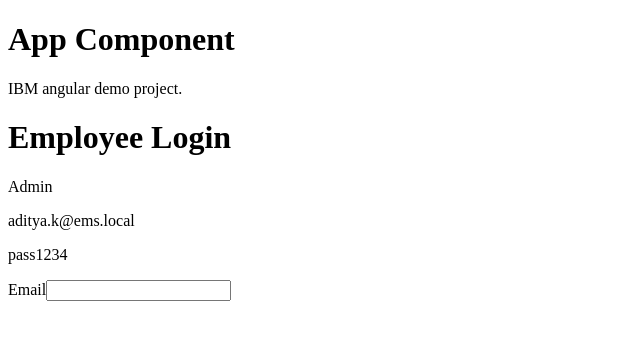
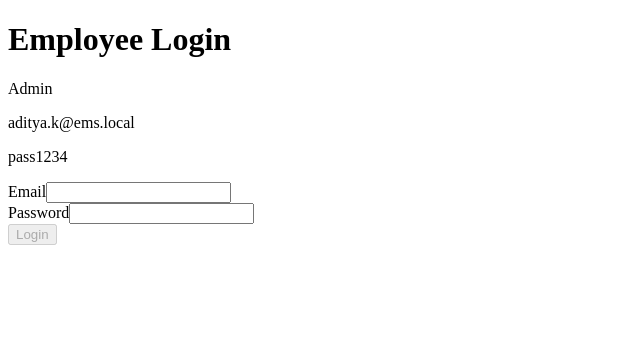
Before and after one commit to dyesmuk/ibm-angular-demo-4-jun-2026, an Angular app: page /login in a window 1280 px wide. Before the commit this address led to /. Shown: the top 340 px of the page, without its empty margins (0-640 px from the left). Built offline with nearby package versions, Linux system fonts and the light colour scheme.

Commit message:
code updated

```diff
--- a/src/app/app.routes.ts
+++ b/src/app/app.routes.ts
@@ -1,3 +1,18 @@
 import { Routes } from '@angular/router';
 
-export const routes: Routes = [];
+import { Home } from './components/home/home';
+import { Login } from './components/login/login';
+import { Register } from './components/register/register';
+import { EmployeeList } from './components/employee-list/employee-list';
+
+export const routes: Routes = [
+    { path: '', component: Home },
+    { path: 'login', component: Login },
+    { path: 'register', component: Register },
+    { path: 'home', component: Home },
+    { path: 'employees', component: EmployeeList },
+];
+
+// import { Routes } from '@angular/router';
+
+// export const routes: Routes = [];
--- a/src/app/components/login/login.html
+++ b/src/app/components/login/login.html
@@ -1,4 +1,50 @@
 <div>
+
+    <h1>Employee Login</h1>
+
+    <div>
+        <p>Admin</p>
+        <p>aditya.k@ems.local</p>
+        <p>pass1234</p>
+    </div>
+
+    <form (ngSubmit)="login()" #loginForm="ngForm">
+
+        <label>Email</label>
+        <input type="email" name="email" [(ngModel)]="user.email" required email>
+
+        <br />
+
+        <label>Password</label>
+        <input type="password" name="password" [(ngModel)]="user.password" required>
+
+        <br />
+
+        <button type="submit" [disabled]="loginForm.invalid">
+            Login
+        </button>
+
+    </form>
+
+    @if (errorMessage()) {
+    <div>
+        {{ errorMessage() }}
+    </div>
+    }
+
+    @if (loggedInUser(); as employee) {
+    <div>
+        <h3>Logged In Employee</h3>
+
+        <p>{{ employee.id }}</p>
+        <p>{{ employee.fullName }}</p>
+        <p>{{ employee.email }}</p>
+        <p>{{ token }}</p>
+    </div>
+    }
+
+</div>
+<!-- <div>
 
     <h1>Employee Login</h1>
     <div>
@@ -10,7 +56,11 @@
     <form (ngSubmit)="login()" #loginForm="ngForm">
         <label>Email</label>
         <input type="email" name="email" [(ngModel)]="user.email" required email>
-
+        <br />
+        <label>Password</label>
+        <input type="password" name="password" [(ngModel)]="user.password" required>
+        <br />
+        <button type="submit" [disabled]="loginForm.invalid">Login</button>
     </form>
 
     @if(errorMessage){
@@ -28,7 +78,7 @@
         <p>{{ token }}</p>
     </div>
     }
-</div>
+</div> -->
 
 <!-- <div>
     <h2>Observable / subscribe Demo</h2>
--- a/src/app/components/login/login.ts
+++ b/src/app/components/login/login.ts
@@ -1,5 +1,6 @@
+
 import { CommonModule } from '@angular/common';
-import { ChangeDetectorRef, Component, inject } from '@angular/core';
+import { ChangeDetectorRef, Component, inject, signal } from '@angular/core';
 import { FormsModule } from '@angular/forms';
 import { HighlightDirective } from '../../directives/highlight';
 import { UserService } from '../../services/user/user-service';
@@ -14,7 +15,28 @@ import { Employee } from '../../models/employee.model';
 })
 export class Login {
 
+  cdr = inject(ChangeDetectorRef);
+  userService = inject(UserService);
+  user: LoginRequest = { email: '', password: '' };
+  loggedInUser = signal<Employee | null>(null);
+  errorMessage = signal<string | null>(null);
+  token: string = '';
 
+
+  login = () => {
+    this.userService.loginUser(this.user).subscribe({
+      next: (data) => {
+        console.log(data);
+        this.loggedInUser.set(data.employee);
+        this.token = data.token;
+      },
+      error: (error) => {
+        console.error(error);
+        this.errorMessage.set(error.error.error);
+      },
+      complete: () => { console.log('completed.') }
+    });
+  }
 }
 
 // import { CommonModule } from '@angular/common';
@@ -22,7 +44,8 @@ export class Login {
 // import { FormsModule } from '@angular/forms';
 // import { HighlightDirective } from '../../directives/highlight';
 // import { UserService } from '../../services/user/user-service';
-// import User from '../../models/user.model';
+// import { LoginRequest } from '../../models/login-request.model';
+// import { Employee } from '../../models/employee.model';
 
 // @Component({
 //   selector: 'app-login',
@@ -34,87 +57,130 @@ export class Login {
 
 //   cdr = inject(ChangeDetectorRef);
 //   userService = inject(UserService);
-//   user: User = { id: 0, name: '', username: '', email: '' };
+//   user: LoginRequest = { email: '', password: '' };
+//   loggedInUser: Employee | null = null;
+//   errorMessage: string = '';
+//   token: string = '';
 
-//   // constructor(private cdr: ChangeDetectorRef, private userService: UserService) { }
 
-//   // syntax with error handling
-//   loadUser = () => {
-//     this.userService.getUser(4).subscribe({
+//   login = () => {
+//     this.userService.loginUser(this.user).subscribe({
 //       next: (data) => {
 //         console.log(data);
-//         this.user = data;
+//         this.loggedInUser = data.employee;
+//         this.token = data.token;
 //         this.cdr.markForCheck();
 //       },
-//       error: (err) => { console.error(err); },
+//       error: (error) => {
+//         console.error(error);
+//         this.errorMessage = error.error.error;
+//         this.cdr.markForCheck();
+//       },
 //       complete: () => { console.log('completed.') }
 //     });
 //   }
 // }
 
 
-// (abc) => {
-//     console.log(abc);
-//     this.user = abc;
-//     this.cdr.markForCheck();
-//   }
+
+// // import { CommonModule } from '@angular/common';
+// // import { ChangeDetectorRef, Component, inject } from '@angular/core';
+// // import { FormsModule } from '@angular/forms';
+// // import { HighlightDirective } from '../../directives/highlight';
+// // import { UserService } from '../../services/user/user-service';
+// // import User from '../../models/user.model';
+
+// // @Component({
+// //   selector: 'app-login',
+// //   imports: [CommonModule, FormsModule, HighlightDirective],
+// //   templateUrl: './login.html',
+// //   styleUrl: './login.css',
+// // })
+// // export class Login {
+
+// //   cdr = inject(ChangeDetectorRef);
+// //   userService = inject(UserService);
+// //   user: User = { id: 0, name: '', username: '', email: '' };
+
+// //   // constructor(private cdr: ChangeDetectorRef, private userService: UserService) { }
+
+// //   // syntax with error handling
+// //   loadUser = () => {
+// //     this.userService.getUser(4).subscribe({
+// //       next: (data) => {
+// //         console.log(data);
+// //         this.user = data;
+// //         this.cdr.markForCheck();
+// //       },
+// //       error: (err) => { console.error(err); },
+// //       complete: () => { console.log('completed.') }
+// //     });
+// //   }
+// // }
 
 
-// syntax for no error handling
-// subscribe((v) => {})
-// syntax with error handling
-// subscribe({next, error, complete})
-// subscribe({next, error})
-// subscribe({next: () => {}, error: () => {}, complete: () => {}})
-// subscribe({next: (v) => {}, error: (e) => {}, complete: (c) => {}})
+// // (abc) => {
+// //     console.log(abc);
+// //     this.user = abc;
+// //     this.cdr.markForCheck();
+// //   }
 
-// syntax for no error handling
-// loadUser() {
-//   this.userService.getUser(4).subscribe((abc) => {
-//     console.log(abc);
-//     this.user = abc;
-//     this.cdr.markForCheck();
-//   });
-// }
-// }
+
+// // syntax for no error handling
+// // subscribe((v) => {})
+// // syntax with error handling
+// // subscribe({next, error, complete})
+// // subscribe({next, error})
+// // subscribe({next: () => {}, error: () => {}, complete: () => {}})
+// // subscribe({next: (v) => {}, error: (e) => {}, complete: (c) => {}})
+
+// // syntax for no error handling
+// // loadUser() {
+// //   this.userService.getUser(4).subscribe((abc) => {
+// //     console.log(abc);
+// //     this.user = abc;
+// //     this.cdr.markForCheck();
+// //   });
+// // }
+// // }
 
 
 
-// import { CommonModule } from '@angular/common';
-// import { ChangeDetectorRef, Component, inject } from '@angular/core';
-// import { FormsModule } from '@angular/forms';
-// import { HighlightDirective } from '../../directives/highlight';
-// import { UserService, User } from '../../services/user/user-service';
-// import { interval } from 'rxjs';
+// // import { CommonModule } from '@angular/common';
+// // import { ChangeDetectorRef, Component, inject } from '@angular/core';
+// // import { FormsModule } from '@angular/forms';
+// // import { HighlightDirective } from '../../directives/highlight';
+// // import { UserService, User } from '../../services/user/user-service';
+// // import { interval } from 'rxjs';
 
-// @Component({
-//   selector: 'app-login',
-//   imports: [CommonModule, FormsModule, HighlightDirective],
-//   templateUrl: './login.html',
-//   styleUrl: './login.css',
-// })
-// export class Login {
+// // @Component({
+// //   selector: 'app-login',
+// //   imports: [CommonModule, FormsModule, HighlightDirective],
+// //   templateUrl: './login.html',
+// //   styleUrl: './login.css',
+// // })
+// // export class Login {
 
-//   counter = 0;
-//   counter$ = interval(1000);
+// //   counter = 0;
+// //   counter$ = interval(1000);
 
-//   //  newer versions
-//   cdr = inject(ChangeDetectorRef);
-//   userService2 = inject(UserService);
+// //   //  newer versions
+// //   cdr = inject(ChangeDetectorRef);
+// //   userService2 = inject(UserService);
 
-//   // old syntax
-//   constructor(private abc: ChangeDetectorRef, private userSrvice: UserService) { }
+// //   // old syntax
+// //   constructor(private abc: ChangeDetectorRef, private userSrvice: UserService) { }
 
-//   startCounting() {
+// //   startCounting() {
 
-//     this.counter$.subscribe((value) => {
-//       console.log('Value:', value);
-//       this.counter = value;
-//       this.cdr.markForCheck();
-//     });
-//   }
-//   // this.userService.
-// }
+// //     this.counter$.subscribe((value) => {
+// //       console.log('Value:', value);
+// //       this.counter = value;
+// //       this.cdr.markForCheck();
+// //     });
+// //   }
+// //   // this.userService.
+// // }
 
 
 
@@ -146,125 +212,125 @@ export class Login {
 
 
 
-// import { CommonModule } from '@angular/common';
-// import { ChangeDetectorRef, Component, inject } from '@angular/core';
-// import { FormsModule } from '@angular/forms';
-// import { HighlightDirective } from '../../directives/highlight';
-// import { UserService, User } from '../../services/user/user-service';
+// // import { CommonModule } from '@angular/common';
+// // import { ChangeDetectorRef, Component, inject } from '@angular/core';
+// // import { FormsModule } from '@angular/forms';
+// // import { HighlightDirective } from '../../directives/highlight';
+// // import { UserService, User } from '../../services/user/user-service';
 
-// @Component({
-//   selector: 'app-login',
-//   imports: [CommonModule, FormsModule, HighlightDirective],
-//   templateUrl: './login.html',
-//   styleUrl: './login.css',
-// })
+// // @Component({
+// //   selector: 'app-login',
+// //   imports: [CommonModule, FormsModule, HighlightDirective],
+// //   templateUrl: './login.html',
+// //   styleUrl: './login.css',
+// // })
 
-// export class Login {
-//   private userService = inject(UserService);
-//   private cdr = inject(ChangeDetectorRef);
+// // export class Login {
+// //   private userService = inject(UserService);
+// //   private cdr = inject(ChangeDetectorRef);
 
-//   user: User | null = null;
+// //   user: User | null = null;
 
-//   loadUser() {
-//     this.userService.getUser(2).subscribe({
-//       next: (data) => {
-//         console.log(data);
-//         this.user = data;
-//         this.cdr.markForCheck();
+// //   loadUser() {
+// //     this.userService.getUser(2).subscribe({
+// //       next: (data) => {
+// //         console.log(data);
+// //         this.user = data;
+// //         this.cdr.markForCheck();
 
-//       }
-//     });
-//   }
-// }
+// //       }
+// //     });
+// //   }
+// // }
 
-// import { CommonModule } from '@angular/common';
-// import { Component, inject, signal } from '@angular/core';
-// import { FormsModule } from '@angular/forms';
-// import { HighlightDirective } from '../../directives/highlight';
-// import { UserService, User } from '../../services/user/user-service';
+// // import { CommonModule } from '@angular/common';
+// // import { Component, inject, signal } from '@angular/core';
+// // import { FormsModule } from '@angular/forms';
+// // import { HighlightDirective } from '../../directives/highlight';
+// // import { UserService, User } from '../../services/user/user-service';
 
-// @Component({
-//   selector: 'app-login',
-//   imports: [CommonModule, FormsModule, HighlightDirective],
-//   templateUrl: './login.html',
-//   styleUrl: './login.css',
-// })
-// export class Login {
-//   private userService = inject(UserService);
+// // @Component({
+// //   selector: 'app-login',
+// //   imports: [CommonModule, FormsModule, HighlightDirective],
+// //   templateUrl: './login.html',
+// //   styleUrl: './login.css',
+// // })
+// // export class Login {
+// //   private userService = inject(UserService);
 
-//   user = signal<User | null>(null);
-//   loading = signal(false);
-//   error = signal<string | null>(null);
+// //   user = signal<User | null>(null);
+// //   loading = signal(false);
+// //   error = signal<string | null>(null);
 
-//   loadUser() {
-//     this.loading.set(true);
-//     this.error.set(null);
+// //   loadUser() {
+// //     this.loading.set(true);
+// //     this.error.set(null);
 
-//     this.userService.getUser(2).subscribe({
-//       next: (data) => {
-//         this.user.set(data);
-//         this.loading.set(false);
-//       },
-//       error: (err) => {
-//         this.error.set('Failed to load user');
-//         this.loading.set(false);
-//       }
-//     });
-//   }
-// }
+// //     this.userService.getUser(2).subscribe({
+// //       next: (data) => {
+// //         this.user.set(data);
+// //         this.loading.set(false);
+// //       },
+// //       error: (err) => {
+// //         this.error.set('Failed to load user');
+// //         this.loading.set(false);
+// //       }
+// //     });
+// //   }
+// // }
 
-// import { CommonModule } from '@angular/common';
-// import { Component } from '@angular/core';
-// import { FormsModule } from '@angular/forms';
-// import { HighlightDirective } from '../../directives/highlight';
+// // import { CommonModule } from '@angular/common';
+// // import { Component } from '@angular/core';
+// // import { FormsModule } from '@angular/forms';
+// // import { HighlightDirective } from '../../directives/highlight';
 
-// @Component({
-//   selector: 'app-login',
-//   imports: [CommonModule, FormsModule, HighlightDirective],
-//   templateUrl: './login.html',
-//   styleUrl: './login.css',
-// })
-// export class Login {
+// // @Component({
+// //   selector: 'app-login',
+// //   imports: [CommonModule, FormsModule, HighlightDirective],
+// //   templateUrl: './login.html',
+// //   styleUrl: './login.css',
+// // })
+// // export class Login {
 
-//   isSpecial = false;
-//   currentStyles = {};
+// //   isSpecial = false;
+// //   currentStyles = {};
 
-//   fun = () => {
-//     this.isSpecial = !this.isSpecial;
-//     this.currentStyles = { 'color': 'orange' };
-//   };
+// //   fun = () => {
+// //     this.isSpecial = !this.isSpecial;
+// //     this.currentStyles = { 'color': 'orange' };
+// //   };
 
 
 
-// }
+// // }
 
 
 
 
 
-// import { CommonModule } from '@angular/common';
-// import { Component } from '@angular/core';
-// import { FormsModule } from '@angular/forms';
+// // import { CommonModule } from '@angular/common';
+// // import { Component } from '@angular/core';
+// // import { FormsModule } from '@angular/forms';
 
-// @Component({
-//   selector: 'app-login',
-//   imports: [CommonModule, FormsModule],
-//   templateUrl: './login.html',
-//   styleUrl: './login.css',
-// })
-// export class Login {
+// // @Component({
+// //   selector: 'app-login',
+// //   imports: [CommonModule, FormsModule],
+// //   templateUrl: './login.html',
+// //   styleUrl: './login.css',
+// // })
+// // export class Login {
 
-//   username: string = '';
-//   salary: number = 90000.50;
-//   user = { email: 'sonu@ibm.com', password: 'sonu123' };
-//   isIndian = false;
+// //   username: string = '';
+// //   salary: number = 90000.50;
+// //   user = { email: 'sonu@ibm.com', password: 'sonu123' };
+// //   isIndian = false;
 
-//   fun = () => {
-//     console.log('fun function called.');
-//     this.isIndian = !this.isIndian;
-//   };
+// //   fun = () => {
+// //     console.log('fun function called.');
+// //     this.isIndian = !this.isIndian;
+// //   };
 
 
 
 
-// }
+// // }
--- a/src/app/services/user/user-service.ts
+++ b/src/app/services/user/user-service.ts
@@ -2,7 +2,6 @@
 import { HttpClient } from '@angular/common/http';
 import { Injectable, inject } from '@angular/core';
 import { Observable } from 'rxjs';
-import User from '../../models/user.model';
 import { Employee } from '../../models/employee.model';
 import { LoginRequest } from '../../models/login-request.model';
 
@@ -11,6 +10,16 @@ import { LoginRequest } from '../../models/login-request.model';
 })
 export class UserService {
 
+  private http = inject(HttpClient);
+
+  // constructor(private http: HttpClient) { }
+
+  private baseUrl: string = 'http://localhost:3000';
+
+  loginUser(loginRequest: LoginRequest): Observable<Employee> {
+    console.log(loginRequest);
+    return this.http.post<Employee>(`${this.baseUrl}/api/auth/login`, loginRequest);
+  }
 }
 
 
```
Also changed, not shown: src/app/app.html (+7 -4 lines), src/app/app.ts (+19 -5 lines).
